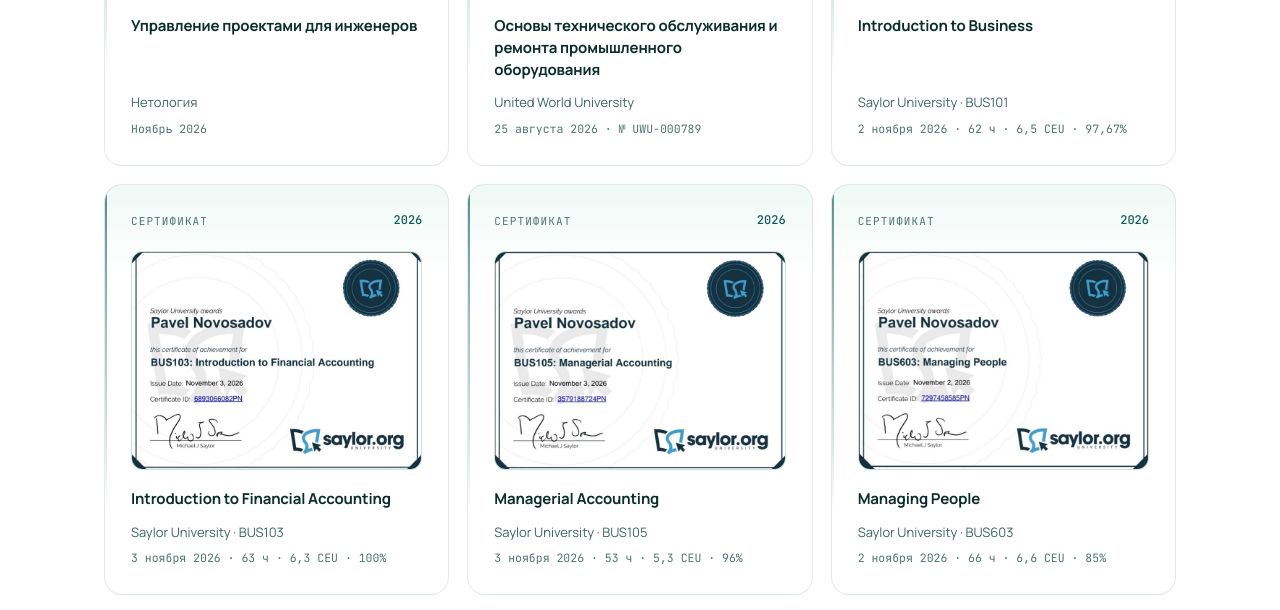
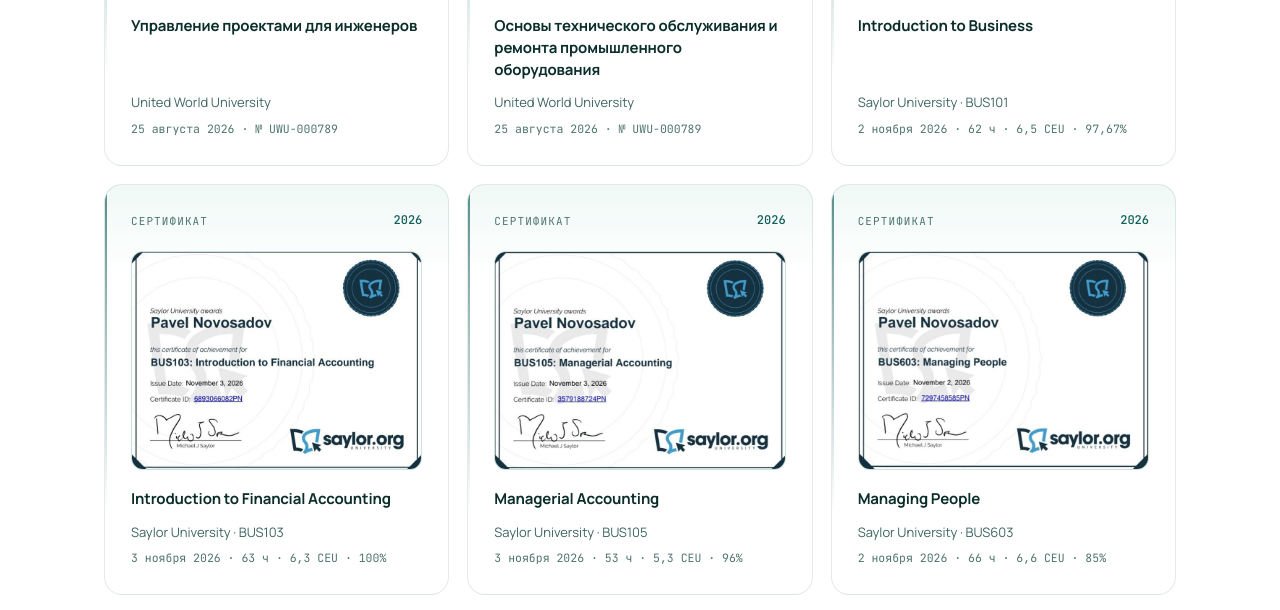
Before and after one commit to NoovosadovPavel/portfolio, a plain HTML site: page index.html in a window 1280 px wide. Shown: the part 7509-8119 px from the top of the page. Drawn offline with Linux system fonts and the light colour scheme.

Commit message:
chore: replace certificate with United World University scan
- replace Netology scan with United World University: Управление проектами для инженеров
- date 25 августа 2026, № UWU-000789
- update education entry organization to United World University

```diff
--- a/index.html
+++ b/index.html
@@ -627,12 +627,12 @@
               <span class="cert__kind">Сертификат</span>
               <span class="cert__year">2026</span>
             </div>
-            <a class="cert__scan" href="certificates/upravlenie-proektami-dlya-inzhenerov.jpg" target="_blank" rel="noopener" aria-label="Открыть сертификат: Управление проектами для инженеров">
-              <img src="certificates/previews/upravlenie-proektami-dlya-inzhenerov.jpg" alt="Сертификат: Управление проектами для инженеров" width="800" height="566" loading="lazy" />
+            <a class="cert__scan" href="certificates/upravlenie-proektami-dlya-inzhenerov.jpg" target="_blank" rel="noopener" aria-label="Открыть сертификат United World University: Управление проектами для инженеров">
+              <img src="certificates/previews/upravlenie-proektami-dlya-inzhenerov.jpg" alt="Сертификат United World University: Управление проектами для инженеров" width="800" height="566" loading="lazy" />
             </a>
             <h3 class="cert__title">Управление проектами для инженеров</h3>
-            <p class="cert__org">Нетология</p>
-            <p class="cert__meta">Ноябрь 2026</p>
+            <p class="cert__org">United World University</p>
+            <p class="cert__meta">25 августа 2026 · № UWU-000789</p>
           </article>
 
           <article class="cert reveal">
@@ -814,7 +814,7 @@
                   <h4 class="tl-item__name">Управление проектами для инженеров</h4>
                   <span class="tl-item__year">2026</span>
                 </div>
-                <p class="tl-item__org">Нетология</p>
+                <p class="tl-item__org">United World University</p>
               </li>
 
               <li class="tl-item">
```
Also changed, not shown: certificates/previews/upravlenie-proektami-dlya-inzhenerov.jpg, certificates/upravlenie-proektami-dlya-inzhenerov.jpg.
